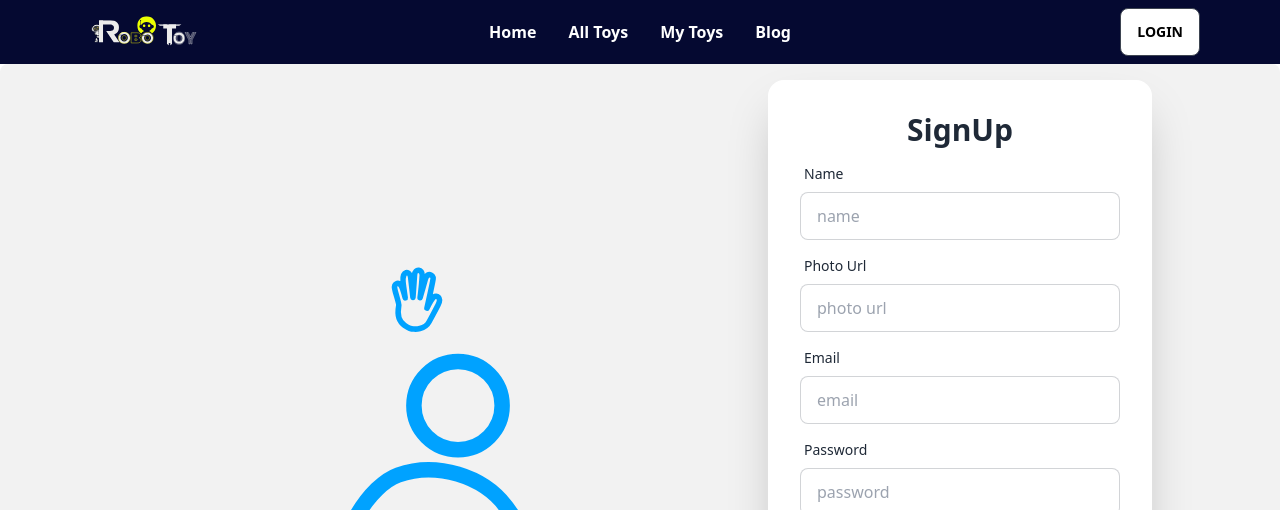
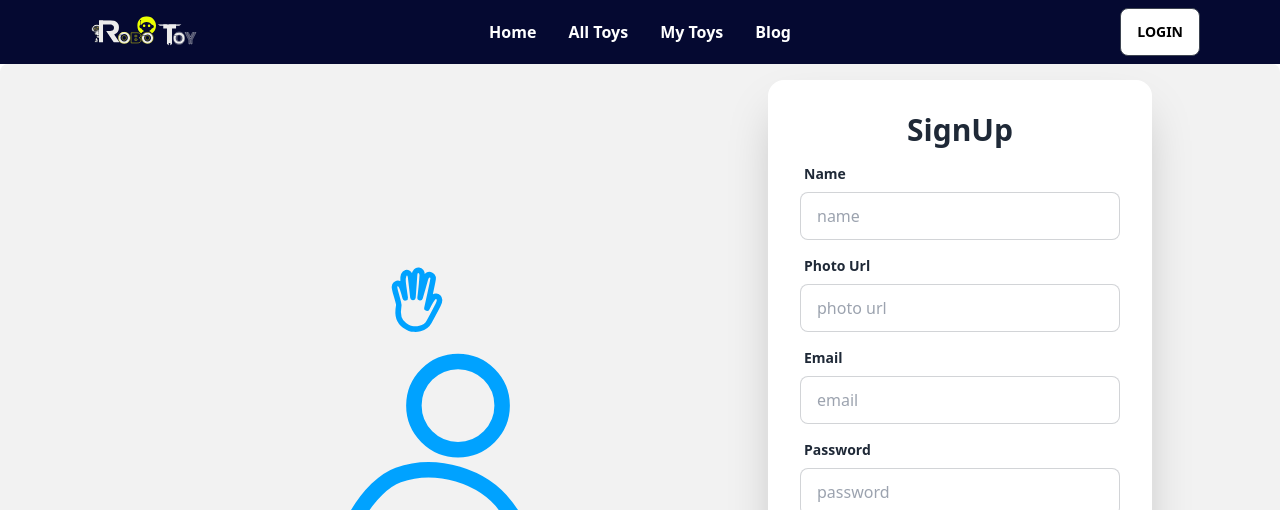
Before and after one commit to shakil-121/Robo-Toy, a React (Vite) app: page /registration in a window 1280 px wide. Shown: the top 510 px of the page. Built offline with nearby package versions, Linux system fonts and the light colour scheme; no server answers.

Commit message:
Registration page Doen

```diff
--- a/src/Component/Pages/Authontication/Registration.jsx
+++ b/src/Component/Pages/Authontication/Registration.jsx
@@ -49,7 +49,7 @@
         photoURL: photo,
       })
         .then()
-        .catch();
+        .catch()
     };
 
     const acceptTrams = (event) => {
@@ -68,7 +68,7 @@
             <h1 className="text-3xl font-bold text-center">SignUp</h1>
             <div className="form-control">
               <label className="label">
-                <span className="label-text">Name</span>
+                <span className="label-text font-semibold">Name</span>
               </label>
               <input
                 name="name"
@@ -79,7 +79,7 @@
             </div>
             <div className="form-control">
               <label className="label">
-                <span className="label-text">Photo Url</span>
+                <span className="label-text font-semibold">Photo Url</span>
               </label>
               <input
                 name="photo"
@@ -90,7 +90,7 @@
             </div>
             <div className="form-control">
               <label className="label">
-                <span className="label-text">Email</span>
+                <span className="label-text font-semibold">Email</span>
               </label>
               <input
                 name="email"
@@ -102,7 +102,7 @@
             </div>
             <div className="form-control">
               <label className="label">
-                <span className="label-text">Password</span>
+                <span className="label-text font-semibold">Password</span>
               </label>
               <input
                 name="password"
```
